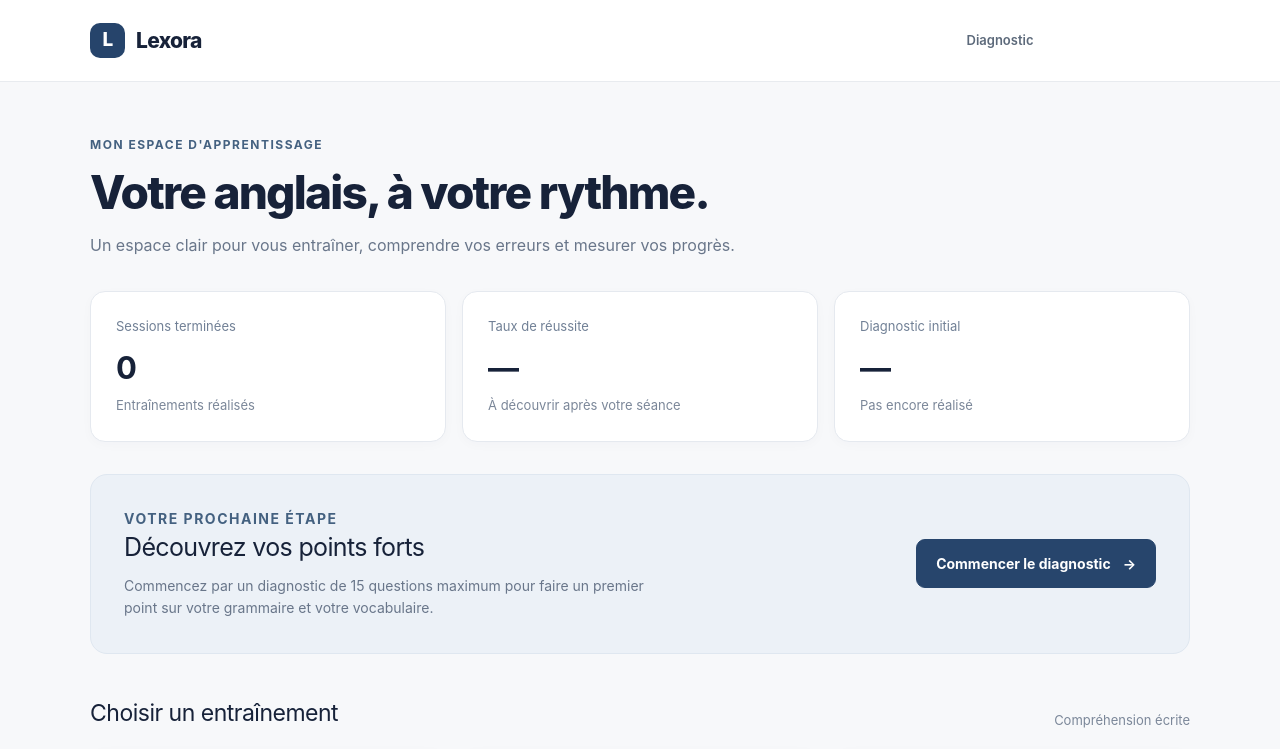
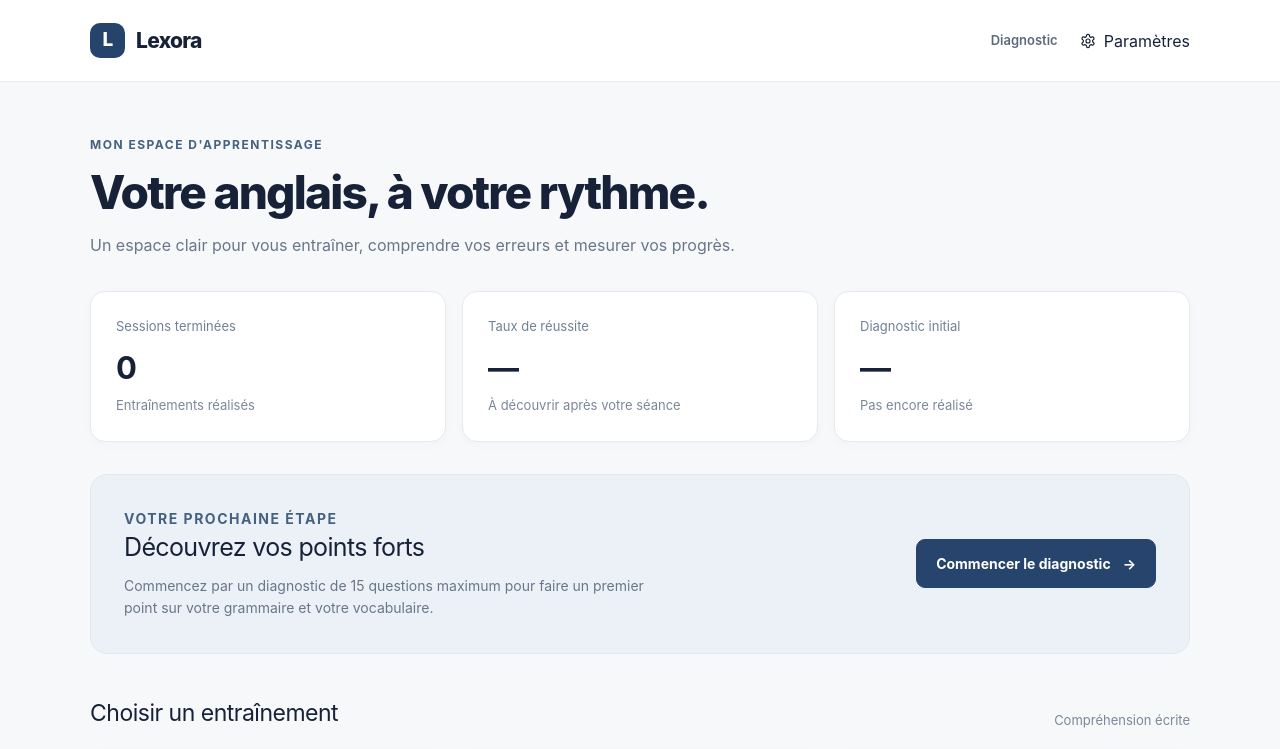
Before and after one commit to Teamfliyou/toeic-reading-ai-coach, a React (Vite) app: page / in a window 1280 px wide. Shown: the top 749 px of the page. Built offline with nearby package versions, Linux system fonts and the light colour scheme; no server answers; the HTML template or start-up script is replaced by a standard one.

Commit message:
fix: show settings visibly in light header

```diff
--- a/src/components/SettingsButton.tsx
+++ b/src/components/SettingsButton.tsx
@@ -12,7 +12,7 @@ export default function SettingsButton({
       type="button"
       onClick={open}
       aria-label="Paramètres"
-      className={`glass-btn inline-flex items-center gap-2 ${
+      className={`settings-trigger inline-flex items-center gap-2 ${
         withLabel ? "" : "px-2.5 py-2"
       }`}
     >
```
